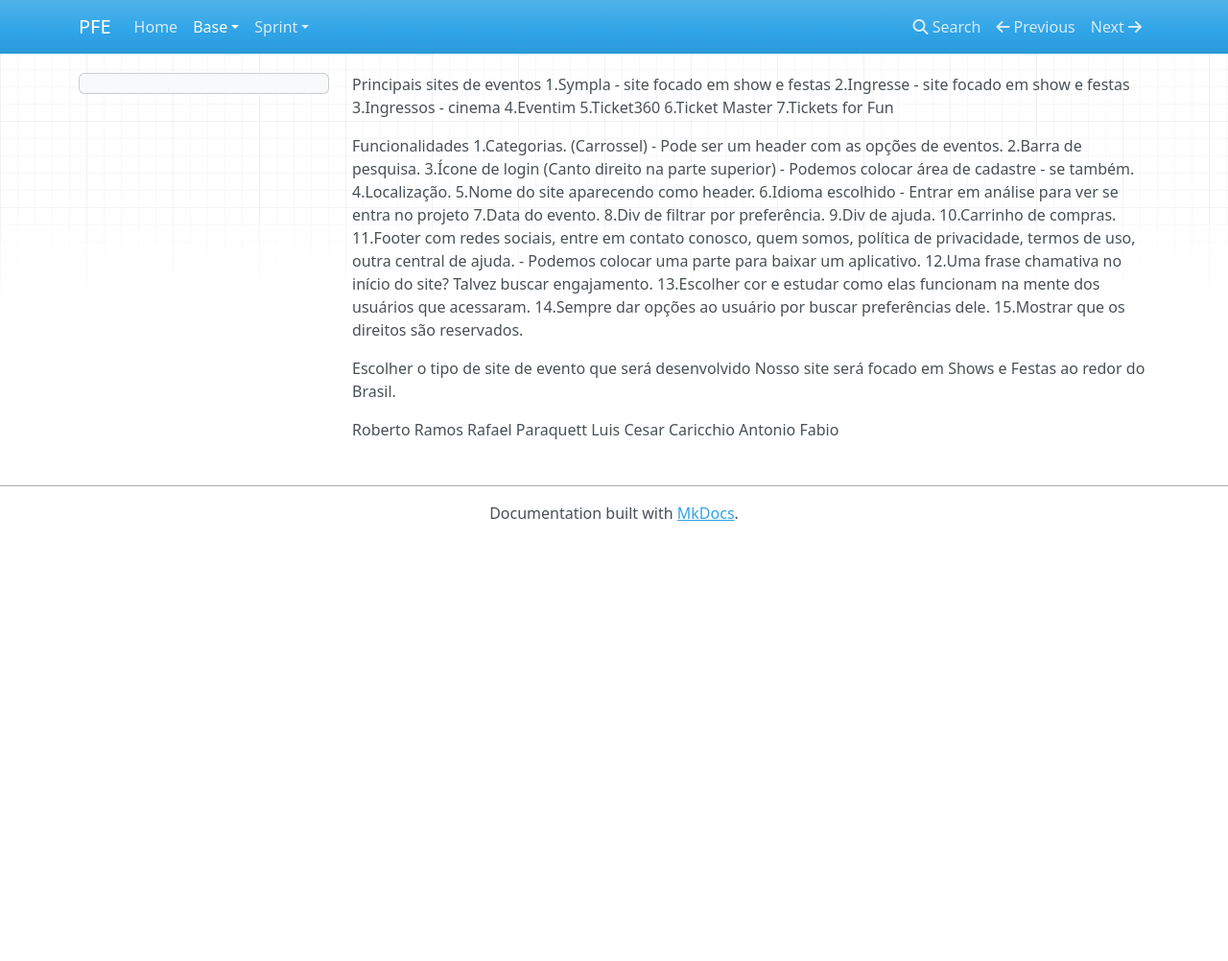
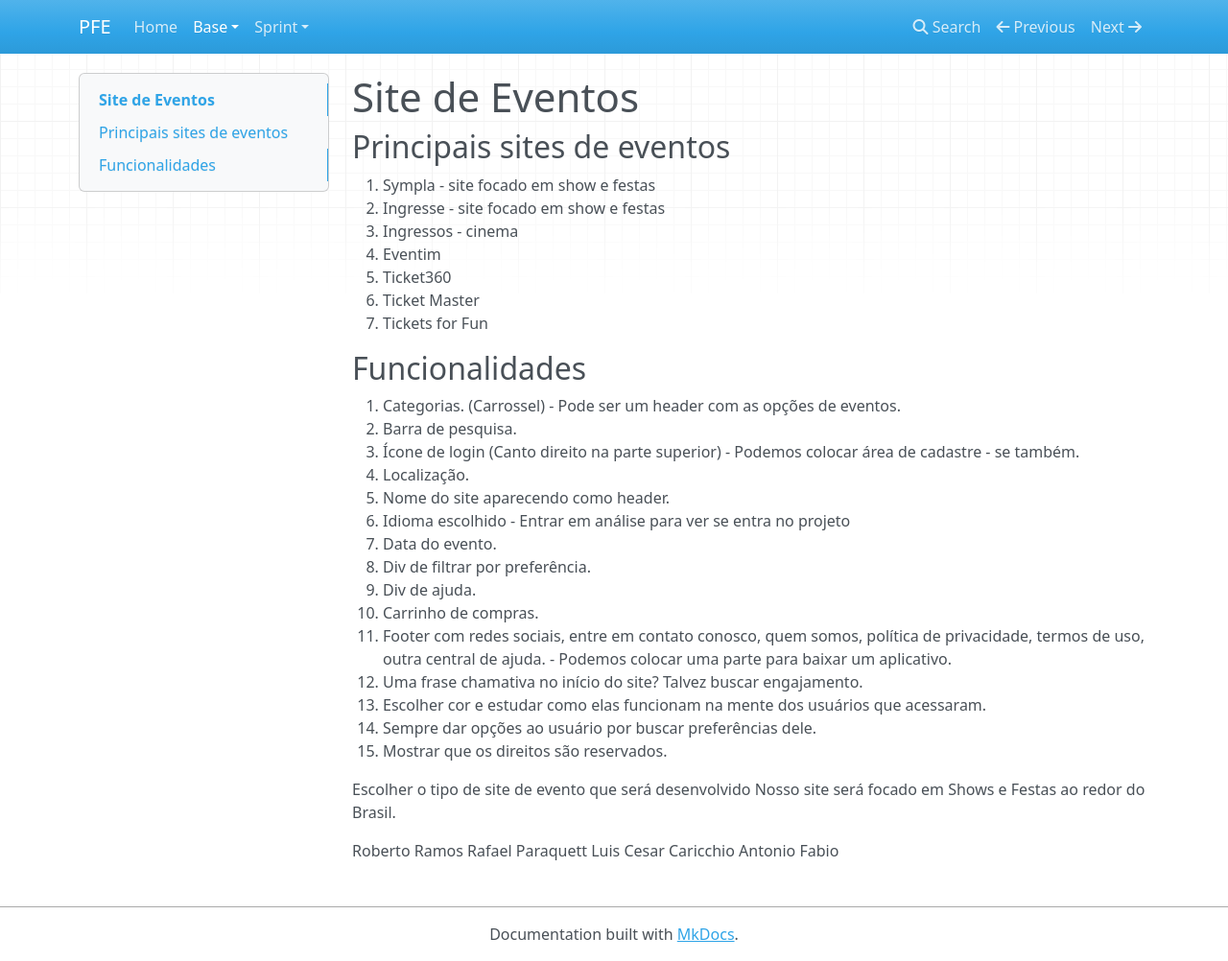
Before and after one commit to Projetos-de-Extensao/PFE_25.1_8003_II, an MkDocs documentation site: the page built from docs/base/pesquisa.md, in a window 1280 px wide and 1002 px high. Shown: the whole window at 96% size. Built offline with MkDocs 1.6.1, drawn with Linux system fonts in a browser that asks for light colours; nearby versions of some CDN libraries.

Commit message:
mentalidade cesar

```diff
--- a/docs/base/pesquisa.md
+++ b/docs/base/pesquisa.md
@@ -1,28 +1,32 @@
-Principais sites de eventos
-1.Sympla - site focado em show e festas
-2.Ingresse - site focado em show e festas
-3.Ingressos - cinema
-4.Eventim
-5.Ticket360
-6.Ticket Master
-7.Tickets for Fun
+# Site de Eventos
 
-Funcionalidades
-1.Categorias. (Carrossel) - Pode ser um header com as opções de eventos.
-2.Barra de pesquisa.
-3.Ícone de login (Canto direito na parte superior) - Podemos colocar área de cadastre - se também.
-4.Localização.
-5.Nome do site aparecendo como header.
-6.Idioma escolhido - Entrar em análise para ver se entra no projeto
-7.Data do evento.
-8.Div de filtrar por preferência.
-9.Div de ajuda.
-10.Carrinho de compras.
-11.Footer com redes sociais, entre em contato conosco, quem somos, política de privacidade, termos de uso, outra central de ajuda. - Podemos colocar uma parte para baixar um aplicativo.
-12.Uma frase chamativa no início do site? Talvez buscar engajamento.
-13.Escolher cor e estudar como elas funcionam na mente dos usuários que acessaram.
-14.Sempre dar opções ao usuário por buscar preferências dele.
-15.Mostrar que os direitos são reservados.
+## Principais sites de eventos
+
+1. Sympla - site focado em show e festas
+2. Ingresse - site focado em show e festas
+3. Ingressos - cinema
+4. Eventim
+5. Ticket360
+6. Ticket Master
+7. Tickets for Fun
+
+## Funcionalidades
+
+1. Categorias. (Carrossel) - Pode ser um header com as opções de eventos.
+2. Barra de pesquisa.
+3. Ícone de login (Canto direito na parte superior) - Podemos colocar área de cadastre - se também.
+4. Localização.
+5. Nome do site aparecendo como header.
+6. Idioma escolhido - Entrar em análise para ver se entra no projeto
+7. Data do evento.
+8. Div de filtrar por preferência.
+9. Div de ajuda.
+10. Carrinho de compras.
+11. Footer com redes sociais, entre em contato conosco, quem somos, política de privacidade, termos de uso, outra central de ajuda. - Podemos colocar uma parte para baixar um aplicativo.
+12. Uma frase chamativa no início do site? Talvez buscar engajamento.
+13. Escolher cor e estudar como elas funcionam na mente dos usuários que acessaram.
+14. Sempre dar opções ao usuário por buscar preferências dele.
+15. Mostrar que os direitos são reservados.
 
 Escolher o tipo de site de evento que será desenvolvido
 Nosso site será focado em Shows e Festas ao redor do Brasil.
```
Also changed, not shown: docs/base/aht.md (+2 -2 lines).
